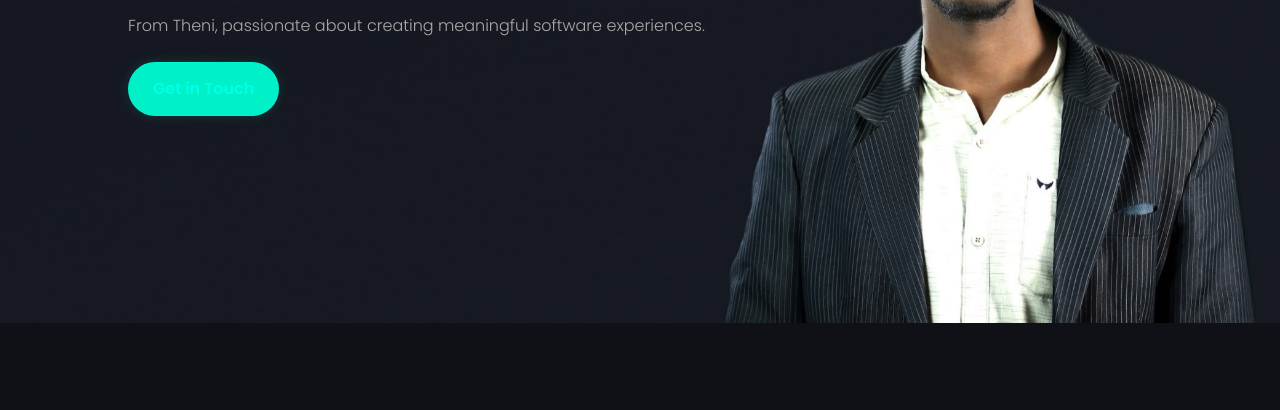
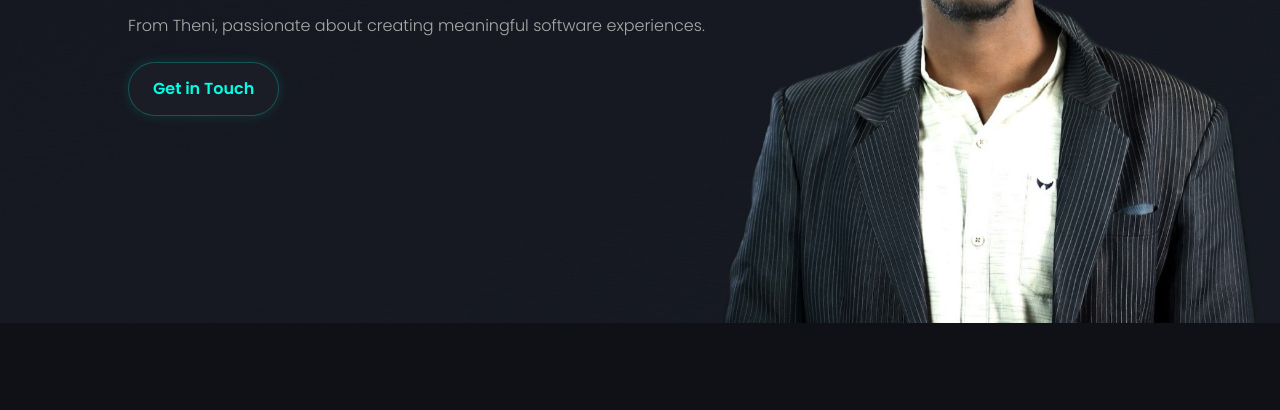
Before and after one commit to sharafathahamed/SharafsPortFolio, a plain HTML site: page index.html in a window 1280 px wide. Shown: the part 390-800 px from the top of the page. Drawn offline with nearby package versions, Linux system fonts and the light colour scheme.

Commit message:
Update styles.css

```diff
--- a/styles.css
+++ b/styles.css
@@ -109,7 +109,7 @@ nav ul{
 a {
   text-decoration: none;
 }
-.btn{
+.contactto .btn{
   background-color: #00f0c8;
 }
 .contactto{
```
